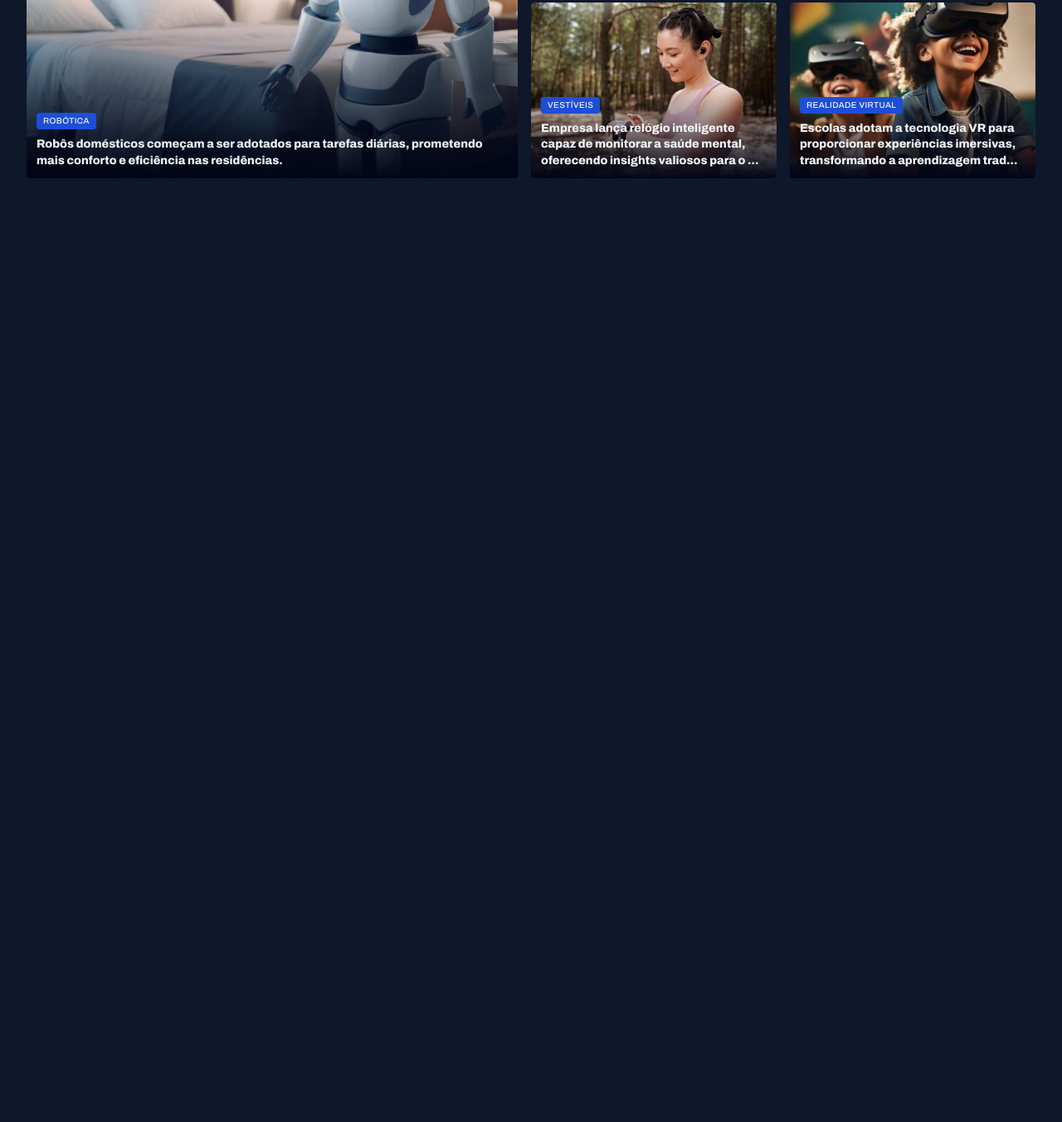
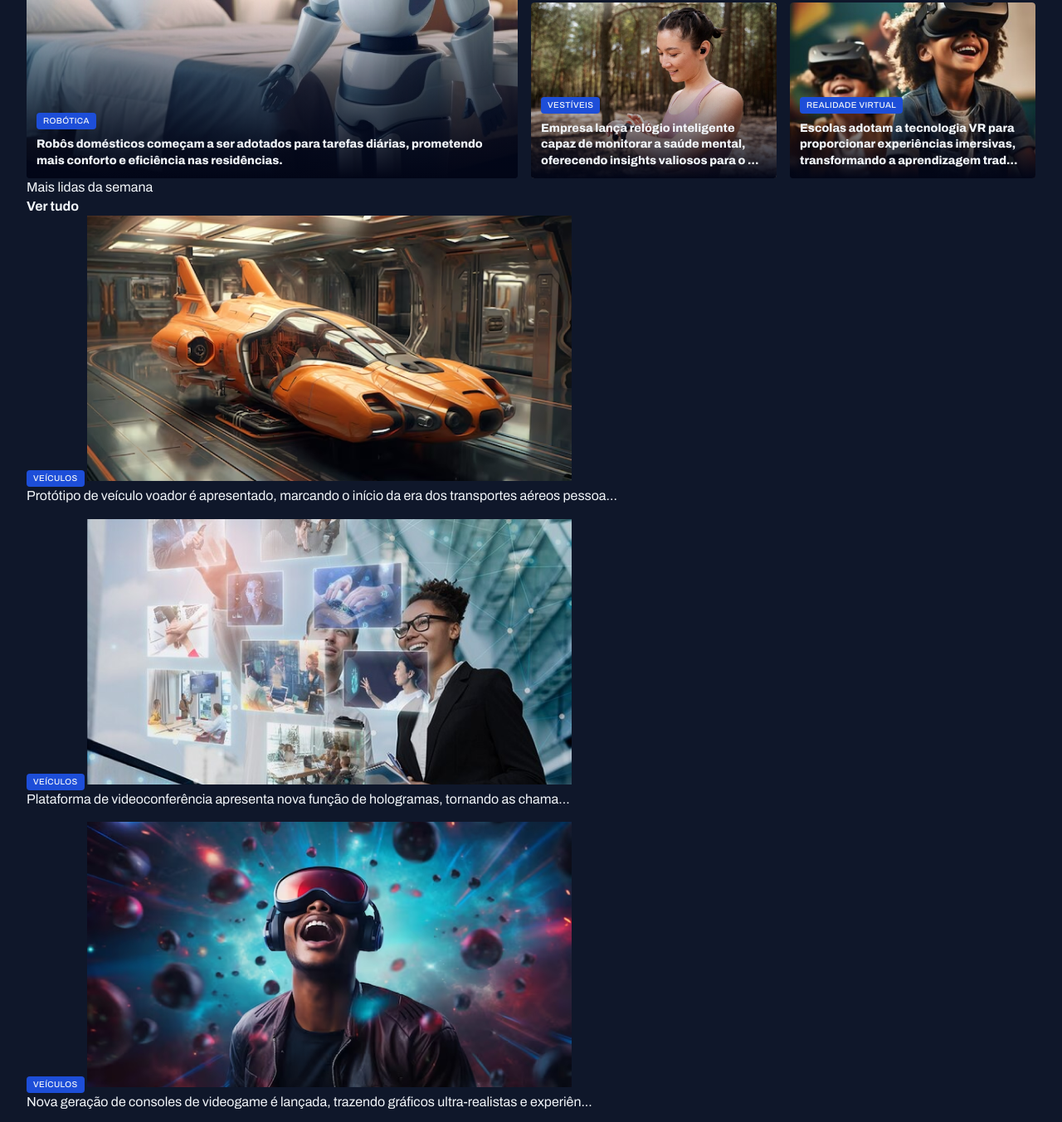
Before and after one commit to Douglasha/PortalNoticias, a plain HTML site: page index.html in a window 1280 px wide. Shown: the part 389-1742 px from the top of the page at 83% size. Before the commit the page ends 800 px from the top, so only its background shows below. Drawn offline with Linux system fonts and the light colour scheme.

Commit message:
estruturando a seção mais lida da semana

```diff
--- a/index.html
+++ b/index.html
@@ -99,6 +99,52 @@
       </figure>
     </section>
 
+    <section id="weekly">
+      <header clas="grid grid-flow-col">
+        <h3>Mais lidas da semana</h3>
+        <a href="#" class="grid grid-flow-col">
+          <strong>Ver tudo</strong>
+          <span></span>
+        </a>
+      </header>
+
+      <div class="grid gap-16">
+        <figure>
+          <span class="content-tag">veículos</span>
+          <img src="assets/image/Image 06.png" alt="">
+          <p>
+            Protótipo de veículo voador é apresentado, marcando o início da era dos transportes aéreos pessoa...
+          </p>
+        </figure>
+
+        <figure>
+          <span class="content-tag">veículos</span>
+          <img src="assets/image/Image 07.png" alt="">
+          <p>
+            Plataforma de videoconferência apresenta nova função de hologramas, tornando as chama...
+          </p>
+        </figure>
+
+        <figure>
+          <span class="content-tag">veículos</span>
+          <img src="assets/image/Image 08.png" alt="">
+          <p>
+            Nova geração de consoles de videogame é lançada, trazendo gráficos ultra-realistas e experiên...
+          </p>
+        </figure>
+
+        <figure>
+          <span class="content-tag">veículos</span>
+          <img src="assets/image/Image 09.png" alt="">
+          <p>
+            Projeto busca oferecer internet de alta velocidade em áreas remotas através de satélites.
+          </p>
+        </figure>
+
+
+      </div>
+    </section>
+
   </main>
 </body>
 </html>
```
